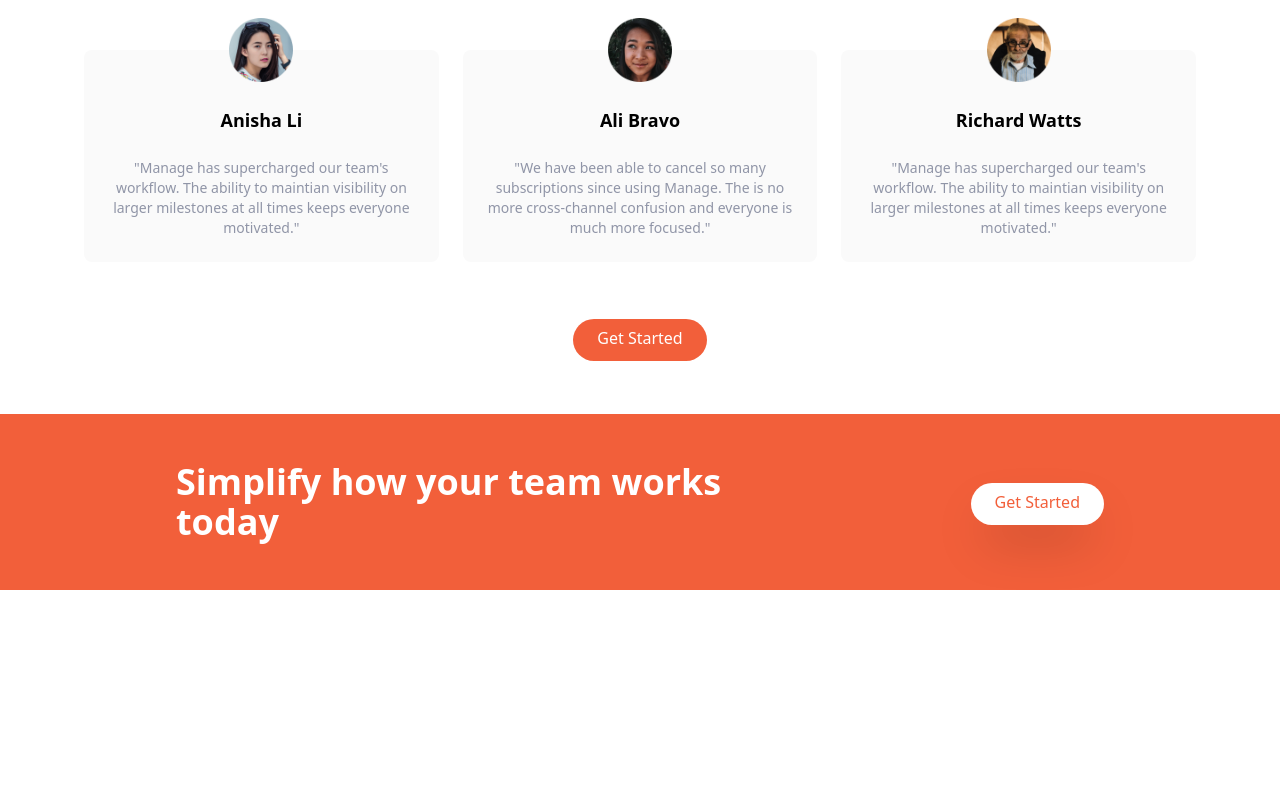
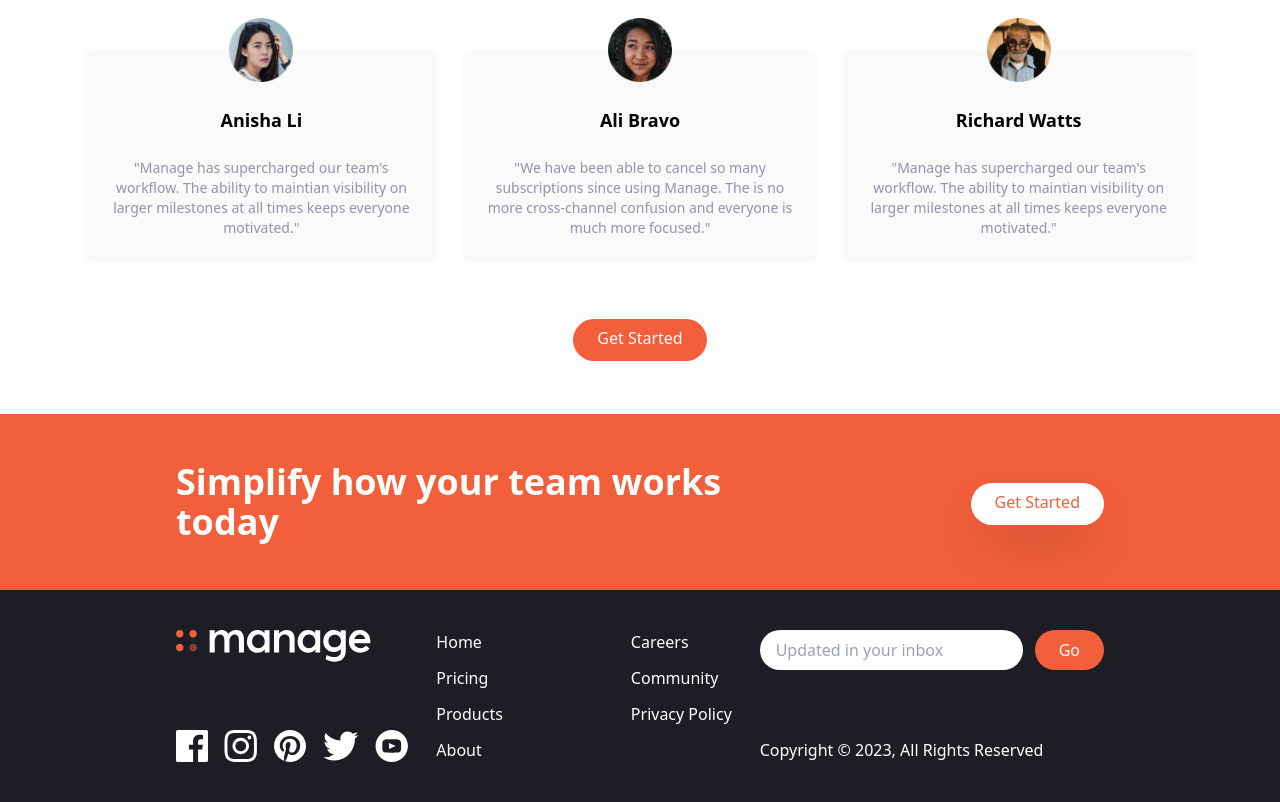
Before and after one commit to avs-7955/Manage-Landing-Page, a website: page index.html in a window 1280 px wide. Shown: the part 1354-2156 px from the top of the page. Before the commit the page ends 1944 px from the top, so only its background shows below. Drawn offline with Linux system fonts and the light colour scheme.

Commit message:
footer done

```diff
--- a/index.html
+++ b/index.html
@@ -197,6 +197,75 @@
     </section>
 
     <!-- Footer Section -->
+    <footer class="bg-veryDarkBlue">
+        <!-- Flex Container -->
+        <div
+            class="container flex flex-col-reverse justify-between px-6 py-10 mx-auto space-y-8 md:flex-row md:space-y-0">
+            <!-- Logo and Social links container -->
+            <div
+                class="flex flex-col-reverse items-center justify-between space-y-12 md:flex-col md:space-y-0 md:items-start">
+                <div class="mx-auto text-center my-6 text-white md:hidden">
+                    Copyright &copy; 2023, All Rights Reserved
+                </div>
+                <!-- Logo -->
+                <div>
+                    <img src="img/logo-white.svg" alt="Logo" class="h-8">
+                </div>
+                <!-- Social Links container -->
+                <div class="flex justify-center space-x-4">
+                    <!-- Link 01 -->
+                    <a href="#">
+                        <img src="img/icon-facebook.svg" class="h-8" alt="facebook_link">
+                    </a>
+                    <!-- Link 02 -->
+                    <a href="#">
+                        <img src="img/icon-instagram.svg" class="h-8" alt="instagram_link">
+                    </a>
+                    <!-- Link 03 -->
+                    <a href="#">
+                        <img src="img/icon-pinterest.svg" class="h-8" alt="pinterest_link">
+                    </a>
+                    <!-- Link 04 -->
+                    <a href="#">
+                        <img src="img/icon-twitter.svg" class="h-8" alt="twitter_link">
+                    </a>
+                    <!-- Link 05 -->
+                    <a href="#">
+                        <img src="img/icon-youtube.svg" class="h-8" alt="youtube_link">
+                    </a>
+                </div>
+            </div>
+            <!-- List container -->
+            <div class="flex justify-around space-x-32">
+                <div class="flex flex-col space-y-3 text-white">
+                    <a href="#" class="hover:text-brightRed">Home</a>
+                    <a href="#" class="hover:text-brightRed">Pricing</a>
+                    <a href="#" class="hover:text-brightRed">Products</a>
+                    <a href="#" class="hover:text-brightRed">About</a>
+                </div>
+                <div class="flex flex-col space-y-3 text-white">
+                    <a href="#" class="hover:text-brightRed">Careers</a>
+                    <a href="#" class="hover:text-brightRed">Community</a>
+                    <a href="#" class="hover:text-brightRed">Privacy Policy</a>
+                </div>
+            </div>
+
+            <!-- Input Container -->
+            <div class="flex flex-col justify-between">
+                <form>
+                    <div class="flex space-x-3">
+                        <input type="text" class="flex-1 px-4 rounded-full focus:outline-none"
+                            placeholder="Updated in your inbox">
+                        <button
+                            class="px-6 py-2 text-white rounded-full bg-brightRed hover:bg-brightRedLightfocus:outline-none">Go</button>
+                    </div>
+                </form>
+                <div class="hidden text-white md:block">
+                    Copyright &copy; 2023, All Rights Reserved
+                </div>
+            </div>
+        </div>
+    </footer>
 </body>
 
 </html>
```
Also changed, not shown: css/main.css.
